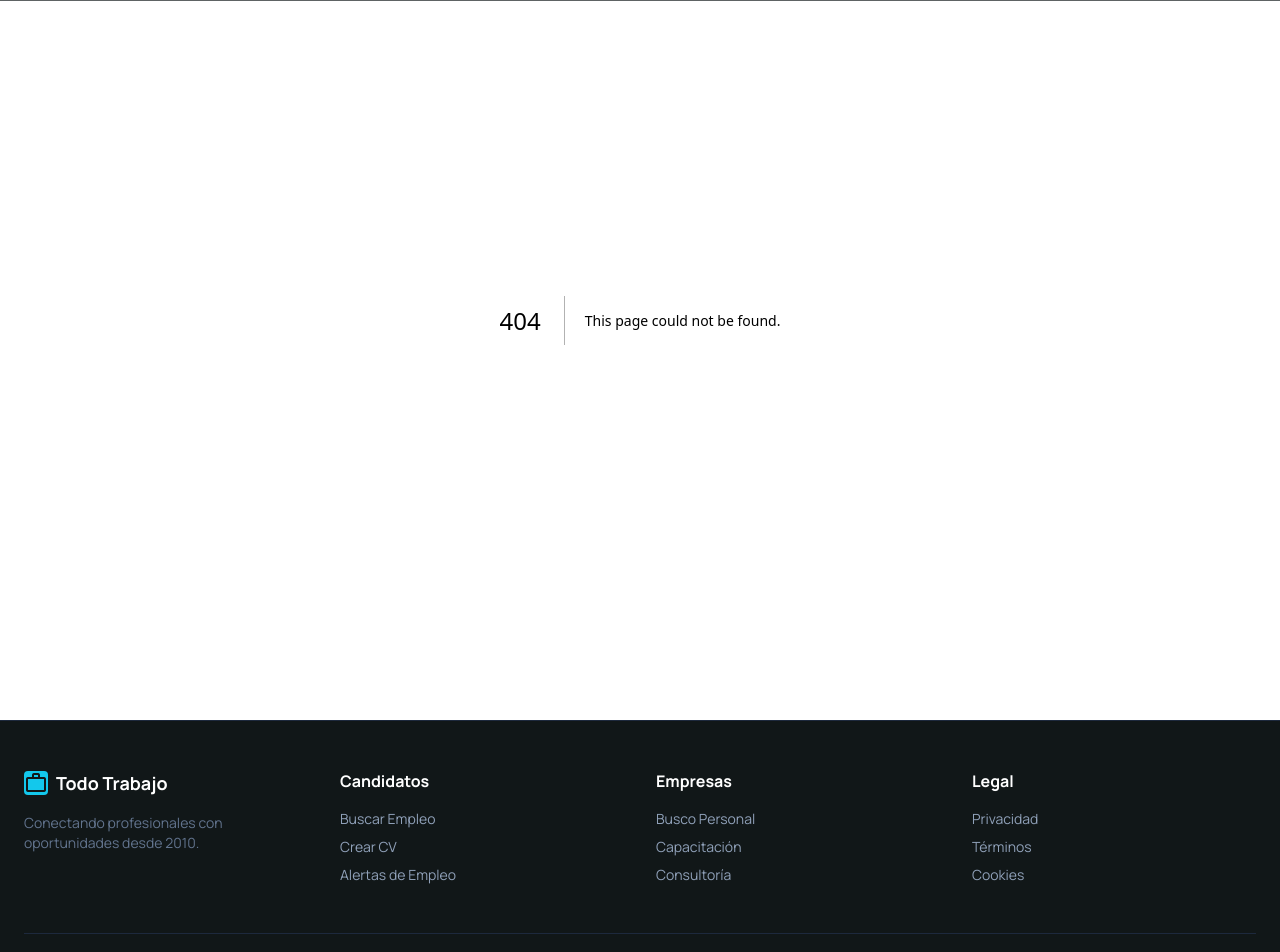
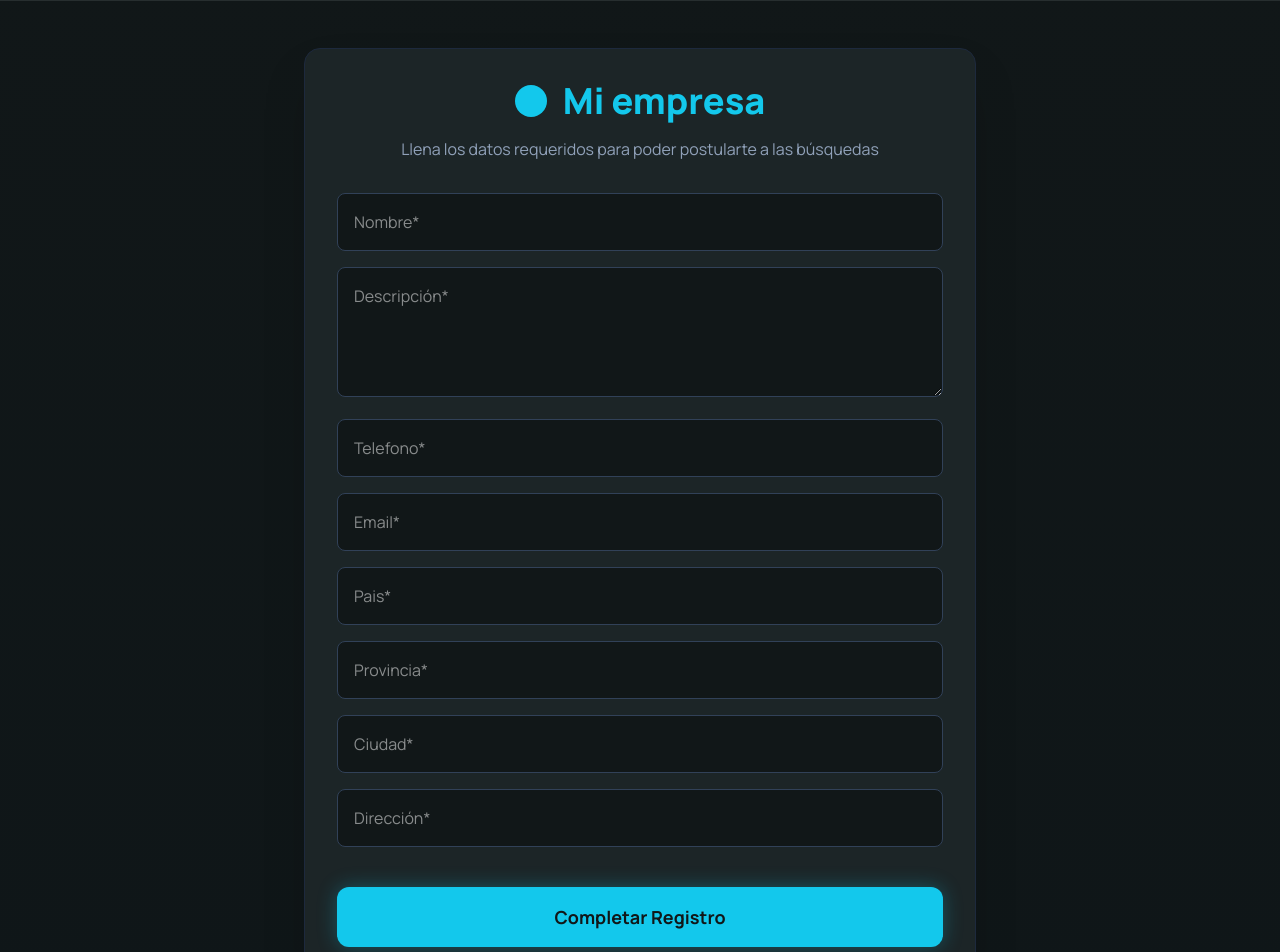
Before and after one commit to cosmear/TodoTrabajo, a Next.js app: page /registro-empresa in a window 1280 px wide. Before the commit this address had no page. Shown: the part 80-1032 px from the top of the page. Built offline with nearby package versions, Linux system fonts and the light colour scheme.

Commit message:
empresas

```diff
--- /dev/null
+++ b/src/app/api/empresas/route.ts
@@ -0,0 +1,36 @@
+import { NextResponse } from 'next/server';
+import pool from '@/lib/db';
+
+export async function POST(request: Request) {
+  try {
+    const data = await request.json();
+    const {
+      nombre, descripcion, telefono, email,
+      pais, provincia, ciudad, direccion
+    } = data;
+
+    const connection = await pool.getConnection();
+
+    try {
+      const [result]: any = await connection.query(
+        `INSERT INTO companies (
+          nombre, descripcion, telefono, email,
+          pais, provincia, ciudad, direccion
+        ) VALUES (?, ?, ?, ?, ?, ?, ?, ?)`,
+        [
+          nombre, descripcion, telefono, email,
+          pais, provincia, ciudad, direccion
+        ]
+      );
+
+      return NextResponse.json({ success: true, id: result.insertId });
+    } finally {
+      connection.release();
+    }
+  } catch (error: any) {
+    if (error.code === 'ER_DUP_ENTRY') {
+      return NextResponse.json({ success: false, error: 'El email ya está registrado.' }, { status: 400 });
+    }
+    return NextResponse.json({ success: false, error: error.message }, { status: 500 });
+  }
+}
--- /dev/null
+++ b/src/app/registro-empresa/page.tsx
@@ -0,0 +1,144 @@
+"use client";
+
+import { useState } from "react";
+import { useRouter } from "next/navigation";
+
+export default function RegistroEmpresa() {
+  const router = useRouter();
+  const [loading, setLoading] = useState(false);
+  const [success, setSuccess] = useState(false);
+  const [errorMsg, setErrorMsg] = useState("");
+
+  const [formData, setFormData] = useState({
+    nombre: "",
+    descripcion: "",
+    telefono: "",
+    email: "",
+    pais: "",
+    provincia: "",
+    ciudad: "",
+    direccion: "",
+  });
+
+  const handleInputChange = (e: React.ChangeEvent<HTMLInputElement | HTMLTextAreaElement>) => {
+    setFormData({ ...formData, [e.target.name]: e.target.value });
+  };
+
+  const handleSubmit = async (e: React.FormEvent) => {
+    e.preventDefault();
+    setLoading(true);
+    setErrorMsg("");
+
+    try {
+      const response = await fetch("/api/empresas", {
+        method: "POST",
+        headers: { "Content-Type": "application/json" },
+        body: JSON.stringify(formData),
+      });
+
+      if (response.ok) {
+        setSuccess(true);
+      } else {
+        const errorData = await response.json();
+        setErrorMsg(errorData.error || "Ocurrió un error al enviar el formulario.");
+      }
+    } catch (error) {
+      console.error(error);
+      setErrorMsg("Hubo un problema de conexión.");
+    } finally {
+      setLoading(false);
+    }
+  };
+
+  if (success) {
+    return (
+      <div className="min-h-screen flex items-center justify-center bg-[#0f1618] px-6 pt-20">
+        <div className="max-w-md w-full bg-surface-dark border border-slate-800 p-8 rounded-2xl shadow-2xl text-center">
+          <span className="material-symbols-outlined text-6xl text-primary mb-4 block">
+            check_circle
+          </span>
+          <h2 className="text-3xl font-bold text-white mb-2">¡Empresa Registrada!</h2>
+          <p className="text-slate-400 mb-8">
+            Tu perfil como Empresa fue guardado con éxito. Ahora podrás empezar a subir búsquedas.
+          </p>
+          <button
+            onClick={() => router.push("/")}
+            className="w-full py-3 bg-primary text-background-dark font-bold rounded-xl hover:bg-primary/90 transition-all"
+          >
+            Volver al Inicio
+          </button>
+        </div>
+      </div>
+    );
+  }
+
+  return (
+    <div className="min-h-screen bg-gradient-to-b from-background-dark to-[#0f1618] pt-32 pb-20 px-4">
+      <div className="max-w-2xl mx-auto bg-surface-dark border border-slate-800 p-8 rounded-2xl shadow-2xl">
+        <div className="flex justify-center items-center gap-4 mb-4">
+          <div className="w-8 h-8 rounded-full bg-primary flex-shrink-0"></div>
+          <h1 className="text-3xl md:text-4xl font-extrabold text-primary">
+            Mi empresa
+          </h1>
+        </div>
+        <p className="text-slate-400 text-center mb-8">
+          Llena los datos requeridos para poder postularte a las búsquedas
+        </p>
+
+        {errorMsg && (
+          <div className="mb-6 p-4 rounded-lg bg-red-500/10 border border-red-500/50 text-red-500 text-sm text-center">
+            {errorMsg}
+          </div>
+        )}
+
+        <form onSubmit={handleSubmit} className="space-y-6">
+          <div className="space-y-4">
+            <div>
+              <input required name="nombre" value={formData.nombre} onChange={handleInputChange} placeholder="Nombre*" className="w-full bg-background-dark border border-slate-700 rounded-lg px-4 py-4 text-white focus:outline-none focus:border-primary focus:ring-1" />
+            </div>
+
+            <div>
+              <textarea required name="descripcion" value={formData.descripcion} onChange={handleInputChange} rows={4} placeholder="Descripción*" className="w-full bg-background-dark border border-slate-700 rounded-lg px-4 py-4 text-white focus:outline-none focus:border-primary focus:ring-1" />
+            </div>
+
+            <div>
+              <input required name="telefono" value={formData.telefono} onChange={handleInputChange} placeholder="Telefono*" className="w-full bg-background-dark border border-slate-700 rounded-lg px-4 py-4 text-white focus:outline-none focus:border-primary focus:ring-1" />
+            </div>
+
+            <div>
+              <input type="email" required name="email" value={formData.email} onChange={handleInputChange} placeholder="Email*" className="w-full bg-background-dark border border-slate-700 rounded-lg px-4 py-4 text-white focus:outline-none focus:border-primary focus:ring-1" />
+            </div>
+
+            <div>
+              <input required name="pais" value={formData.pais} onChange={handleInputChange} placeholder="Pais*" className="w-full bg-background-dark border border-slate-700 rounded-lg px-4 py-4 text-white focus:outline-none focus:border-primary focus:ring-1" />
+            </div>
+
+            <div>
+              <input required name="provincia" value={formData.provincia} onChange={handleInputChange} placeholder="Provincia*" className="w-full bg-background-dark border border-slate-700 rounded-lg px-4 py-4 text-white focus:outline-none focus:border-primary focus:ring-1" />
+            </div>
+
+            <div>
+              <input required name="ciudad" value={formData.ciudad} onChange={handleInputChange} placeholder="Ciudad*" className="w-full bg-background-dark border border-slate-700 rounded-lg px-4 py-4 text-white focus:outline-none focus:border-primary focus:ring-1" />
+            </div>
+
+            <div>
+              <input required name="direccion" value={formData.direccion} onChange={handleInputChange} placeholder="Dirección*" className="w-full bg-background-dark border border-slate-700 rounded-lg px-4 py-4 text-white focus:outline-none focus:border-primary focus:ring-1" />
+            </div>
+          </div>
+
+          <div className="pt-4">
+            <button
+              type="submit"
+              disabled={loading}
+              className={`w-full text-background-dark font-bold py-4 px-6 rounded-xl transition-all shadow-[0_0_20px_rgba(19,200,236,0.3)] text-lg ${
+                loading ? "bg-primary/50 cursor-not-allowed" : "bg-primary hover:bg-primary/90"
+              }`}
+            >
+              {loading ? "Registrando..." : "Completar Registro"}
+            </button>
+          </div>
+        </form>
+      </div>
+    </div>
+  );
+}
--- a/src/components/AuthModals.tsx
+++ b/src/components/AuthModals.tsx
@@ -16,9 +16,7 @@ export default function AuthModals() {
     if (registerType === "candidato") {
       router.push("/registro-candidato");
     } else {
-      // Por ahora para empresa no hay ruta o asumimos algun placeholder
-      // router.push("/registro-empresa");
-      alert("Registro de empresa próximamente");
+      router.push("/registro-empresa");
     }
   };
 
```
Also changed, not shown: 1 other file (tests, documents, lock files or other folders).
